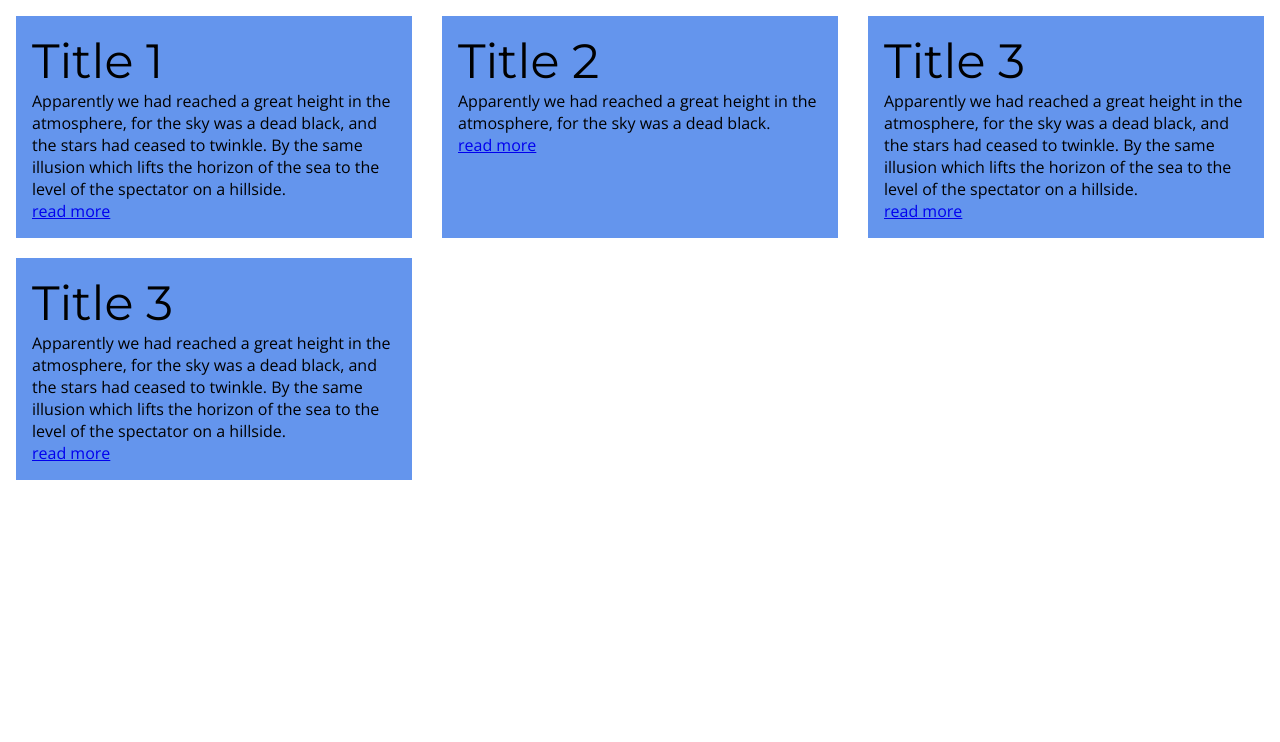
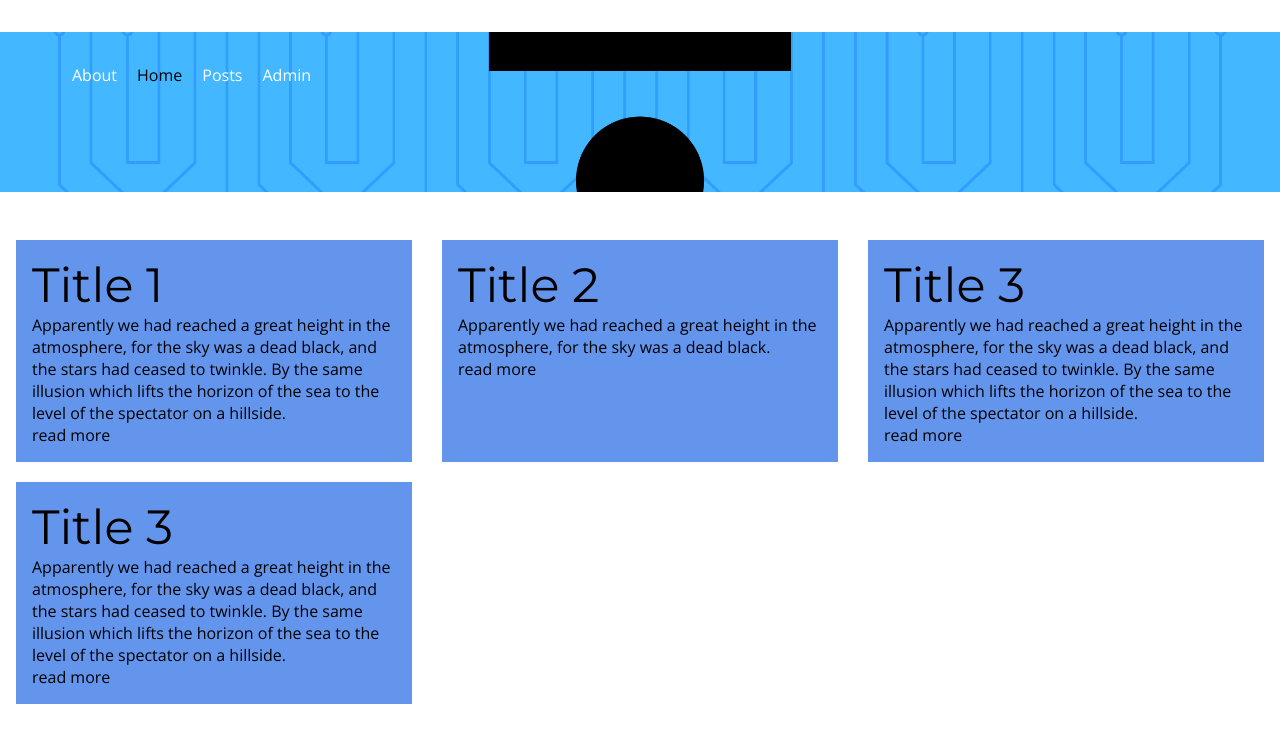
Before and after one commit to Ramonese/Blog-nuxt, a Nuxt app: page / in a window 1280 px wide. Shown: the top 742 px of the page. Built offline with nearby package versions, Linux system fonts and the light colour scheme.

Commit message:
add navigation

```diff
--- a/components/Navigation/TheHeader.vue
+++ b/components/Navigation/TheHeader.vue
@@ -1,6 +1,13 @@
 <template>
   <section class="home-intro">
-    <h1>Latest posts</h1>
+    <nav>
+      <ul>
+        <li><nuxt-link to="/about">About</nuxt-link></li>
+        <li><nuxt-link to="/">Home</nuxt-link></li>
+        <li><nuxt-link to="/posts">Posts</nuxt-link></li>
+        <li><nuxt-link to="/admin">Admin</nuxt-link></li>
+      </ul>
+    </nav>
   </section>
 </template>
 
@@ -17,4 +24,19 @@ export default {};
   background-size: cover;
   margin: 2em 0;
 }
+ul {
+  list-style-type: none;
+  display: grid;
+  grid-template-columns: repeat(4, max-content);
+  grid-column-gap: 20px;
+  color: white;
+}
+
+a.nuxt-link-active {
+  color: black;
+}
+a {
+  color: inherit;
+  text-decoration: none;
+}
 </style>
--- a/layouts/default.vue
+++ b/layouts/default.vue
@@ -1,9 +1,17 @@
 <template>
   <div>
+    <TheHeader />
     <nuxt />
   </div>
 </template>
-
+<script>
+import TheHeader from "@/components/Navigation/TheHeader";
+export default {
+  components: {
+    TheHeader
+  }
+};
+</script>
 <style>
 html {
   font-family: "Open Sans", sans-serif;
```
